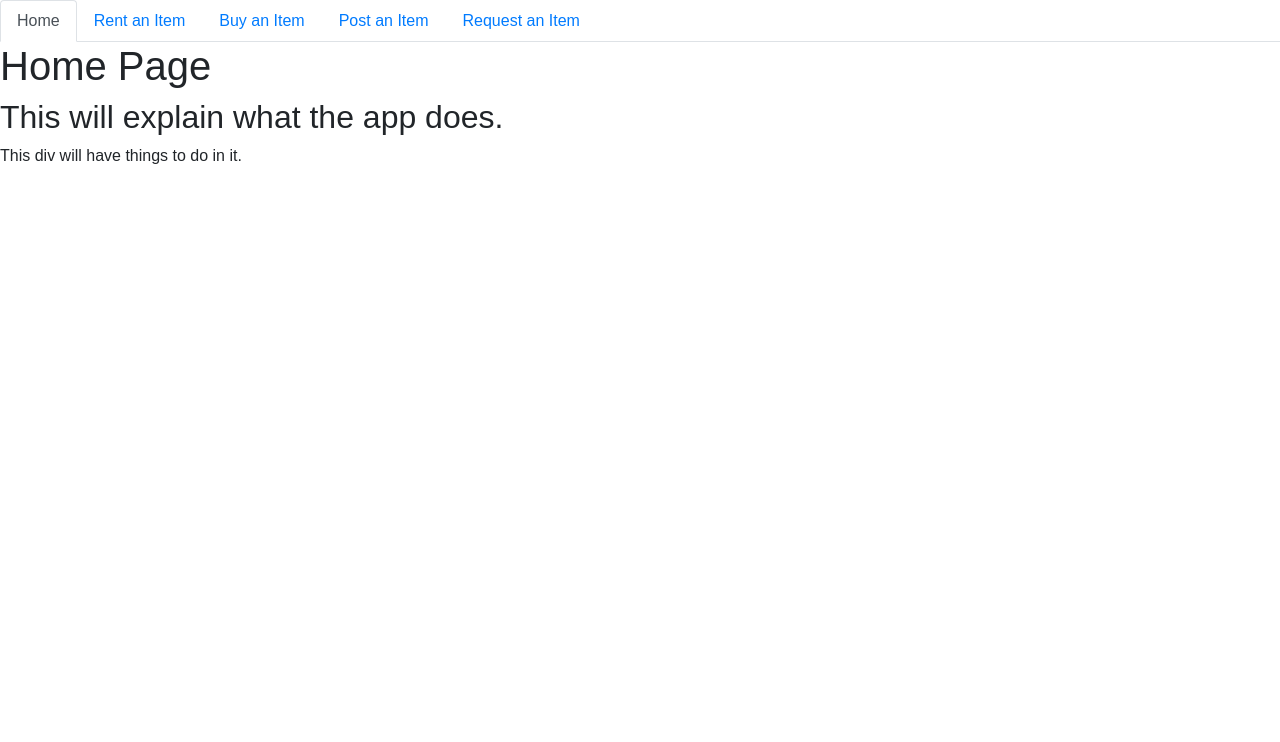
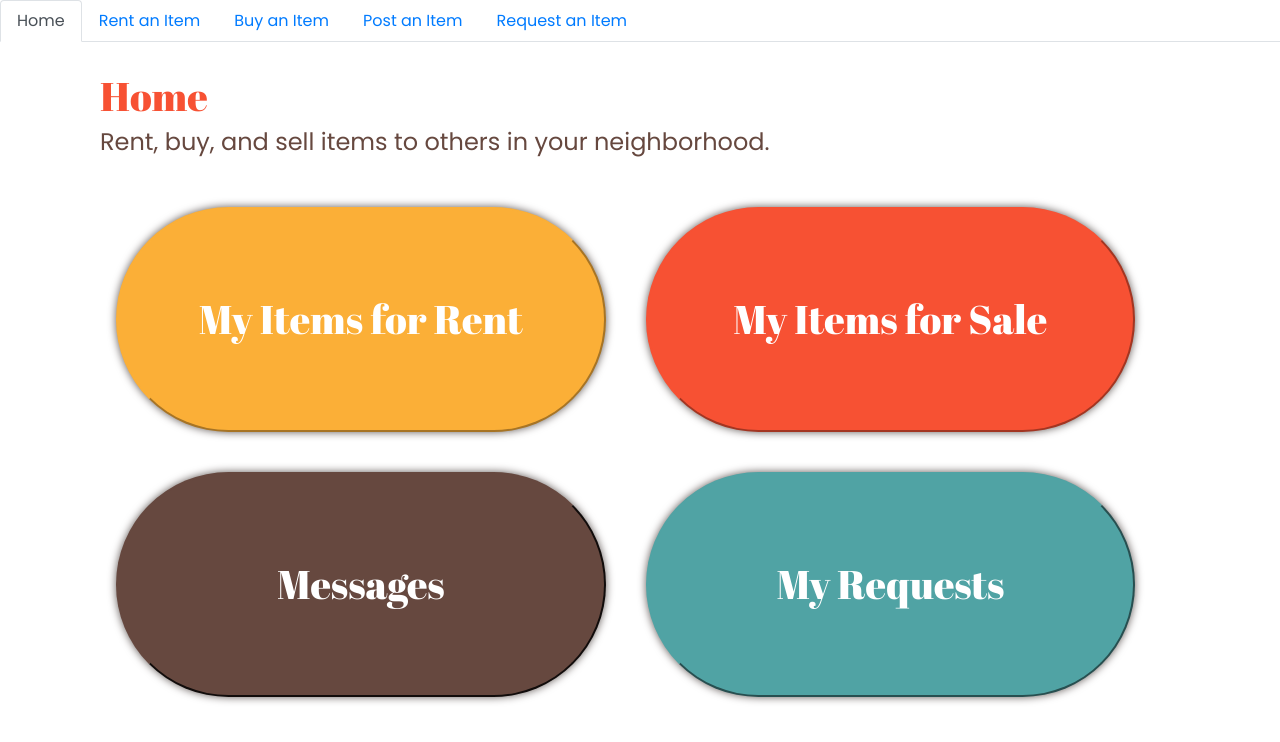
Before and after one commit to team-jamt/Final-Project, a React (Create React App) app in the folder client/: page / in a window 1280 px wide. Shown: the top 742 px of the page. Built offline with nearby package versions, Linux system fonts and the light colour scheme.

Commit message:
adding home page styling

```diff
--- a/client/public/index.html
+++ b/client/public/index.html
@@ -22,6 +22,8 @@
     -->
   <link rel="stylesheet" href="https://stackpath.bootstrapcdn.com/bootstrap/4.1.3/css/bootstrap.min.css"
     integrity="sha384-MCw98/SFnGE8fJT3GXwEOngsV7Zt27NXFoaoApmYm81iuXoPkFOJwJ8ERdknLPMO" crossorigin="anonymous">
+  <link href="https://fonts.googleapis.com/css?family=Abril+Fatface" rel="stylesheet">
+  <link href="https://fonts.googleapis.com/css?family=Poppins" rel="stylesheet">
   <title>React App</title>
 </head>
 
--- a/client/src/components/pages/Home.js
+++ b/client/src/components/pages/Home.js
@@ -1,14 +1,16 @@
 import React from "react";
+import "../../styles/Home.css"
 
 function Home() {
     return (
-        <div>
-            <h1>Home Page</h1>
-            <h2>This will explain what the app does.</h2>
-            <div>
-                <p>
-                    This div will have things to do in it.
-                </p>
+        <div className="home-div">
+            <h1>Home</h1>
+            <h4>Rent, buy, and sell items to others in your neighborhood.</h4>
+            <div className="home-buttons">
+                <button type="button" class="home-button" id="button1">My Items for Rent</button>
+                <button type="button" class="home-button" id="button2">My Items for Sale</button>
+                <button type="button" class="home-button" id="button3">Messages</button>
+                <button type="button" class="home-button" id="button4">My Requests</button>
             </div>
         </div>
     );
--- a/client/src/index.css
+++ b/client/src/index.css
@@ -1,5 +1,5 @@
 body {
   margin: 0;
   padding: 0;
-  font-family: sans-serif;
+  font-family: 'Poppins', sans-serif;
 }
--- /dev/null
+++ b/client/src/styles/Home.css
@@ -0,0 +1,56 @@
+h1 {
+    margin-left: 100px;
+    font-family: 'Abril Fatface', cursive;
+    color: #F75133;
+}
+
+h4 {
+    margin-left: 100px;
+    color: #66483F;
+}
+
+.home-div {
+    margin-top: 30px;
+}
+
+.home-buttons {
+    width: 85%;
+    margin: auto;
+    margin-top: 30px;
+}
+
+.home-button {
+    height: 225px;
+    width: 45%;
+    margin: 20px;
+    border-radius: 125px;
+    box-shadow:0 0 8px #605856;
+    font-family: 'Abril Fatface', cursive;
+    font-size: 40px;
+    color: white;
+}
+
+.home-button:hover {
+    cursor: pointer;
+    transform: scale(1.05)
+}
+
+#button1 {
+    border-color: #FBAF37;
+    background-color: #FBAF37;
+}
+
+#button2 {
+    border-color: #F75133;
+    background-color: #F75133;
+}
+
+#button3 {
+    border-color: #66483F;
+    background-color: #66483F;
+}
+
+#button4 {
+    border-color: #50A3A4;
+    background-color: #50A3A4;
+}
```
